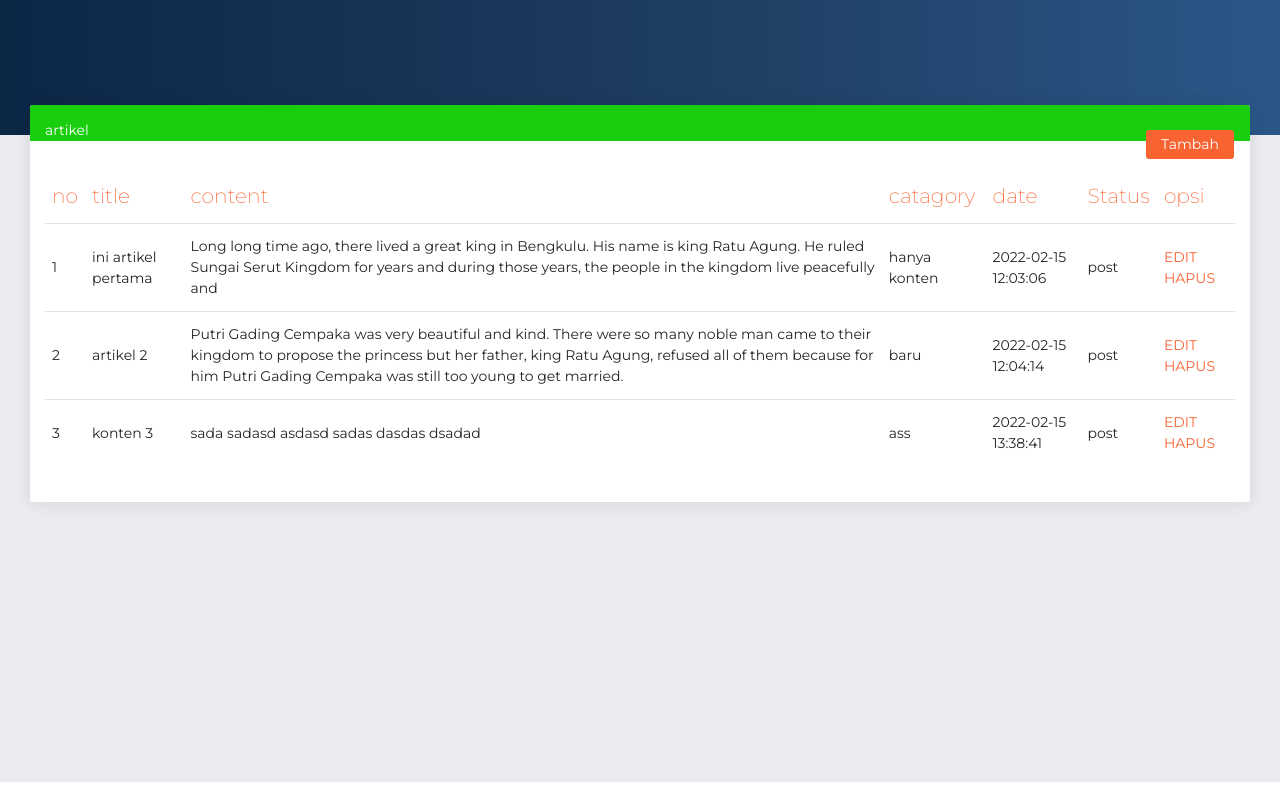
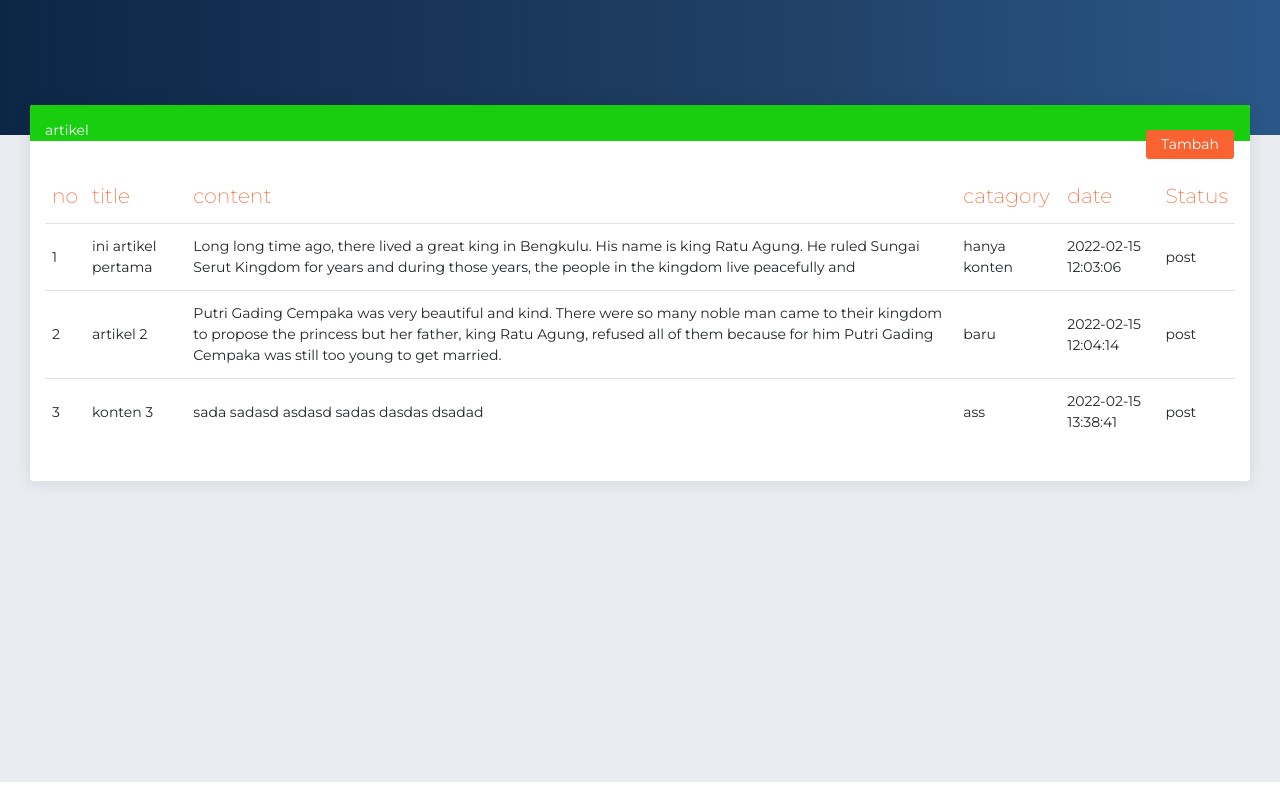
Before and after one commit to Hid4y4t/tes-sv-full-stack, a PHP site: page /admin/dashboard.php in a window 1280 px wide. Run offline with PHP 8.4, Linux system fonts and the light colour scheme; data comes from the database, SQL or seed files in the repository; some libraries are stand-ins or nearby versions.

Commit message:
Update dashboard.php

```diff
--- a/admin/dashboard.php
+++ b/admin/dashboard.php
@@ -88,9 +88,7 @@
                                             <th>
                                                 Status
                                             </th>
-                                            <th>
-                                                opsi
-                                            </th>
+
                                         </thead>
                                         <tbody>
                                             <?php
@@ -106,10 +104,7 @@ while ($d = mysqli_fetch_array($data)) {
                                                 <td><?php echo $d['category']; ?></td>
                                                 <td><?php echo $d['created_date']; ?></td>
                                                 <td><?php echo $d['status']; ?></td>
-                                                <td>
-                                                    <a href="edit.php?id=<?php echo $d['id']; ?>">EDIT</a>
-                                                    <a href="hapus.php?id=<?php echo $d['id']; ?>">HAPUS</a>
-                                                </td>
+
                                             </tr>
                                             <?php
 }
```
